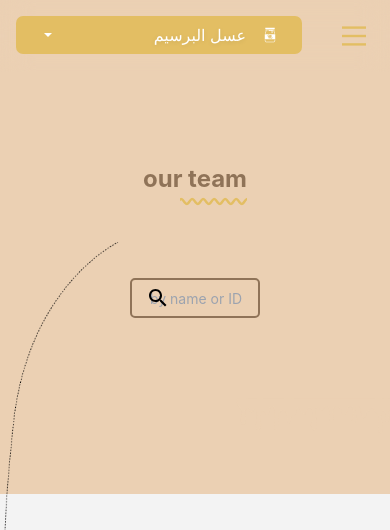
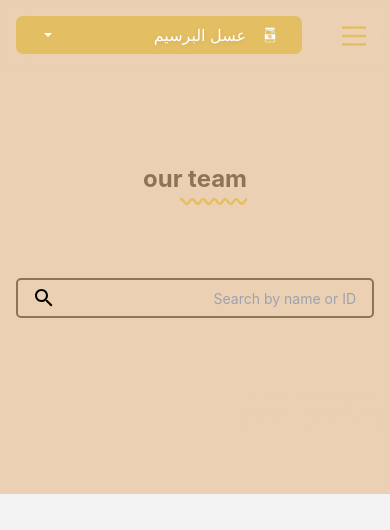
Before and after one commit to Azlouk-Ahmed/client-shop, a React (Create React App) app: page /team in a window 390 px wide. Shown: the top 530 px of the page. Built offline with nearby package versions, Linux system fonts and the light colour scheme; a web font is replaced by a local one.

Commit message:
sarbii l3sal

```diff
--- a/src/pages/team page/Team.jsx
+++ b/src/pages/team page/Team.jsx
@@ -51,11 +51,11 @@ function Team() {
     <div className="team pr df-c ">
       <div className="">
         <div className=" df-c !gap-20 ma py-40 pr">
-        <img src="/img/beedash-.png" className="flowerleft !left-0 !right-auto dashed1 !w-96 !z-10 !top-1/2" alt="" />
+        <img src="/img/beedash-.png" className="flowerleft sdnone !left-0 !right-auto dashed1 !w-96 !z-10 !top-1/2" alt="" />
           <div className="title title3 pr w-fit mx-auto">
             our team <div className="wave"></div>
           </div>
-          <div className="df w-1/3 mx-auto pr justify-center">
+          <div className="df w-1/3 sm-w-full mx-auto pr justify-center">
             <input
               type="text"
               className="input in-ser !w-full"
--- a/src/reponsive300.css
+++ b/src/reponsive300.css
@@ -178,6 +178,17 @@
         left: 2% !important;
     }
 
+    .df-c.\!gap-20.ma.py-40.pr {
+        padding: 10rem 1rem !important;
+    }
+
+    .team .swiper-button-prev {
+        right: 2% !important;
+    }
+    .team .swiper-button-next {
+        left: 2% !important;
+    }
+
     .option {
         width: 100%;
         margin-top: 1rem;
```
